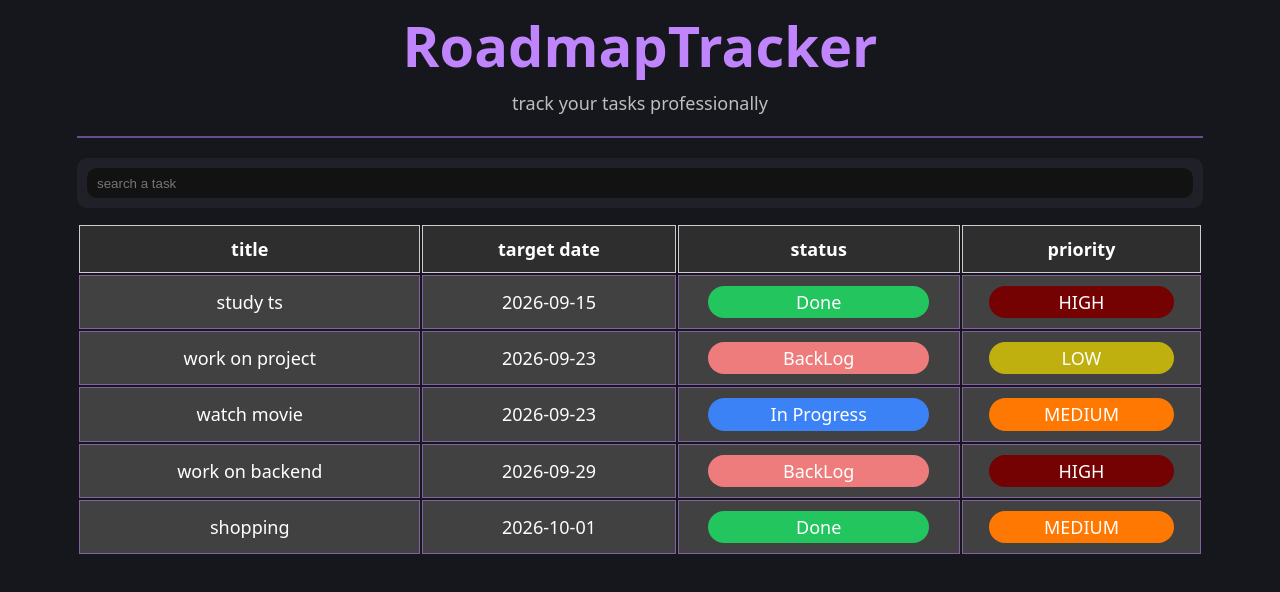
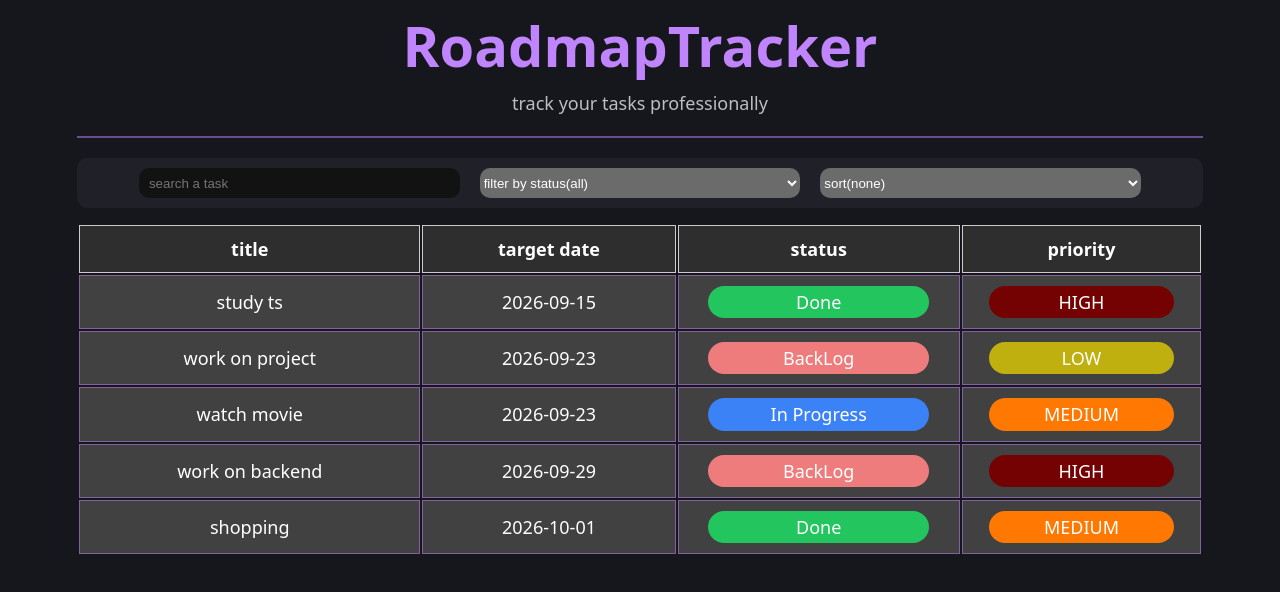
Before and after one commit to TASK-Test/TASK3, a React (Vite) app in the folder students/Mohammed Dhedy/frontend/: page / in a window 1280 px wide. Shown: the top 592 px of the page. Built offline with nearby package versions, Linux system fonts and the light colour scheme.

Commit message:
feat : add filters with status , sort by target date

```diff
--- a/students/Mohammed Dhedy/frontend/src/App.tsx
+++ b/students/Mohammed Dhedy/frontend/src/App.tsx
@@ -8,14 +8,43 @@ import FilterBar from "./components/FilterBar/FilterBar";
 function App() {
   const [mockTasks] = useState<Task[]>(tasks);
   const [search, setSearch] = useState<string>("");
+  const [statusFilter, setStatusFilter] = useState<string>("all");
+  const [targetDateFilter, setTargetDateFilter] = useState<string>("none");
   let results: Task[] = [...mockTasks];
   if (search.length > 0) {
-    results = mockTasks.filter((t) => t.title.toLowerCase().includes(search.toLowerCase()));
+    results = mockTasks.filter((t) =>
+      t.title.toLowerCase().includes(search.toLowerCase()),
+    );
+  }
+  if (statusFilter !== "all") {
+    results = results.filter((t) => t.status.name === statusFilter);
+  }
+  if (targetDateFilter !== "none") {
+    if (targetDateFilter.match("asc")) {
+      results = results.sort(
+        (a, b) =>
+          new Date(a.targetDate || "").getTime() -
+          new Date(b.targetDate || "").getTime(),
+      );
+    } else {
+      results = results.sort(
+        (a, b) =>
+          new Date(b.targetDate || "").getTime() -
+          new Date(a.targetDate || "").getTime(),
+      );
+    }
   }
   return (
     <>
       <Header />
-      <FilterBar setSearch={setSearch} search={search} />
+      <FilterBar
+        setSearch={setSearch}
+        search={search}
+        statusFilter={statusFilter}
+        setStatusFilter={setStatusFilter}
+        targetDateFilter={targetDateFilter}
+        setTargetDateFilter={setTargetDateFilter}
+      />
       <TaskList tasks={results} />
     </>
   );
--- a/students/Mohammed Dhedy/frontend/src/components/FilterBar/FilterBar.module.css
+++ b/students/Mohammed Dhedy/frontend/src/components/FilterBar/FilterBar.module.css
@@ -6,10 +6,13 @@
     display: flex;
     align-items: center;
     justify-content: center;
+    gap: 20px;
+    flex-wrap: wrap;
     border-radius: 10px;
 }
 .filter_bar input{
-    width: 100%;
+    width:29%;
+    min-width:150px;
     height:30px;
     border-radius: 10px;
     outline:none;
@@ -21,3 +24,15 @@
 .filter_bar input:hover{
     box-shadow: var(--shadow);
 }
+.dropdown_menu{
+    width:29%;
+    min-width:120px;
+    height:30px;
+    border-radius: 10px;
+    outline: none;
+    border:none;
+    transition: 300ms;
+}
+.filter_bar .dropdown_menu:hover{
+    box-shadow: var(--shadow);
+}
--- a/students/Mohammed Dhedy/frontend/src/components/FilterBar/FilterBar.tsx
+++ b/students/Mohammed Dhedy/frontend/src/components/FilterBar/FilterBar.tsx
@@ -1,17 +1,32 @@
 import styles from "./FilterBar.module.css";
 type filterBarProps = {
+  search: string;
+  statusFilter: string;
+  targetDateFilter: string;
   setSearch: React.Dispatch<React.SetStateAction<string>>;
-  search: string;
+  setStatusFilter: React.Dispatch<React.SetStateAction<string>>;
+  setTargetDateFilter: React.Dispatch<React.SetStateAction<string>>;
 };
-const FilterBar = ({ search, setSearch }: filterBarProps) => {
+const FilterBar = (props: filterBarProps) => {
   return (
     <div className={styles.filter_bar}>
       <input
         placeholder="search a task"
         type="search"
-        value={search}
-        onChange={(e) => setSearch(e.target.value)}
+        value={props.search}
+        onChange={(e) => props.setSearch(e.target.value)}
       />
+      <select value={props.statusFilter} onChange={(e)=>props.setStatusFilter(e.target.value)} className={styles.dropdown_menu}>
+        <option value="all">filter by status(all)</option>
+        <option value="BackLog">backlog</option>
+        <option value="In Progress">in progres</option>
+        <option value="Done">done</option>
+      </select>
+      <select value={props.targetDateFilter} onChange={(e)=>props.setTargetDateFilter(e.target.value)} className={styles.dropdown_menu}>
+        <option value="none">sort(none)</option>
+        <option value="asc">Asc</option>
+        <option value="desc">Desc</option>
+      </select>
     </div>
   );
 };
```
